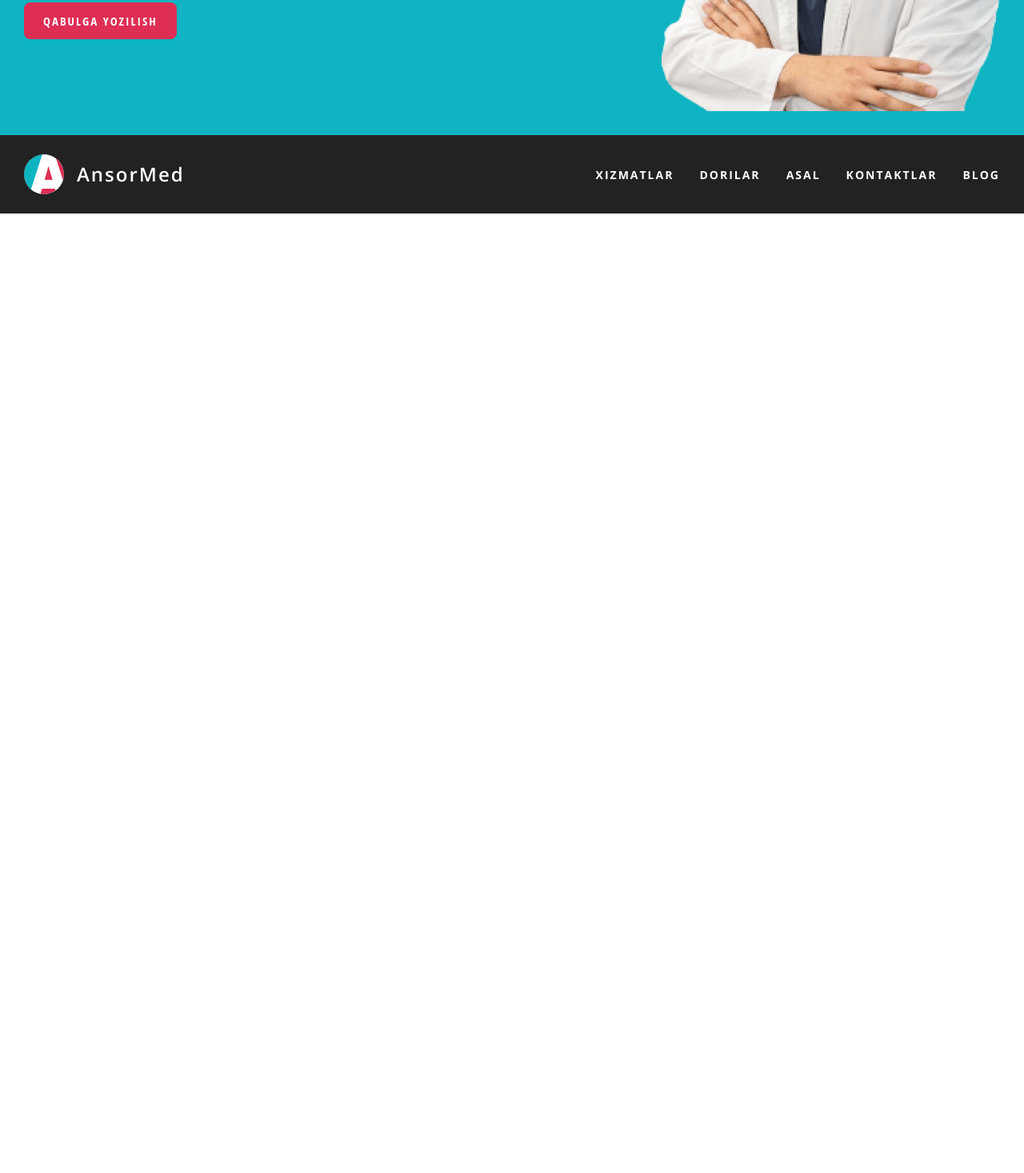
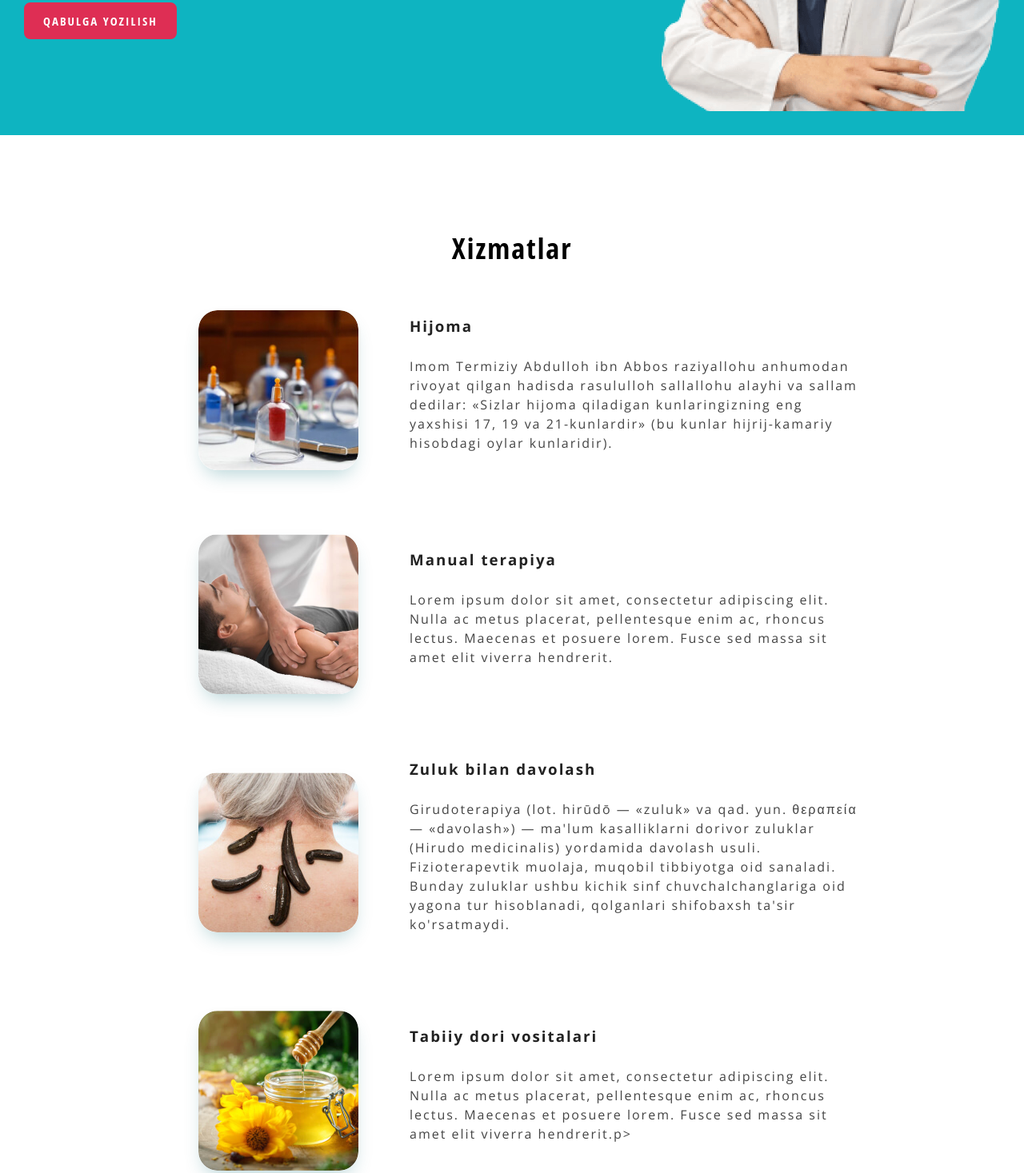
Before and after one commit to frondendtester/AnsorMed, a plain HTML site: page index.html in a window 1280 px wide. Shown: the part 493-1960 px from the top of the page at 80% size. Before the commit the page ends 800 px from the top, so only its background shows below. Drawn offline with nearby package versions, Linux system fonts and the light colour scheme.

Commit message:
Add services-sections

```diff
--- a/css/styles.css
+++ b/css/styles.css
@@ -156,7 +156,7 @@ color: #DE2E54;
 }
 
 .main-link-solid:hover	{
-	border-color: transparent;
+border-color: transparent;
 background-color: rgba(222, 46, 84, 0.80);
 color: #fff;
 }
@@ -201,6 +201,69 @@ margin-bottom: 36px;
 	align-self: flex-end;
 }
 
+/* INDEX-SERVICES */
+.index-services	{
+padding-top: 120px;
+padding-bottom: 120px;
+}
+
+.index-services-heading	{
+	margin-top: 0;
+	margin-bottom: 56px;
+	font-size: 36px;
+	line-height: 1.2;
+	font-family: "Open Sans Condensed", "Open Sans", "Arial", sans-serif;
+	color: #000;
+	text-align: center;
+}
+
+.index-services-list	{
+	width: 864px;
+	padding-top: 0;
+	padding-bottom: 0;
+	margin-left: auto;
+	margin-right: auto;
+	margin-bottom: 60px;
+	list-style: none;
+}
+
+.index-services-item:not(:last-child)	{
+margin-bottom: 80px;
+}
+
+.index-service	{
+	display: flex;
+	align-items: center;
+}
+
+.index-service-img	{
+	width: 200px;
+	height: 200px;
+	margin-right: 64px;
+	border-radius: 24px;
+	object-fit: cover;
+	box-shadow: 0px 12px 24px -8px rgba(0, 107, 116, 0.3);
+}
+
+.index-service-content	{
+	width: 600px;
+}
+
+.index-service-title	{
+	margin-top: 0;
+	margin-bottom: 24px;
+	color: #222;
+}
+
+.index-service-descripption	{
+	margin-top: 0;
+}
+
+.index-services-actions	{
+	display: flex;
+	justify-content: center;
+}
+
 
 /* SITE FOOTER */
 .site-footer	{
--- a/index.html
+++ b/index.html
@@ -55,17 +55,51 @@
           <img clas="hero-img"src="img/hero-img.png" alt="Ulug'bek Azamatov, tabib hajjom" width="423" height="504" srcset="img/hero-img.png 1x, img/hero-img@2x.png 2x">
 					</div>
 				</section>
+
+				<!-- INDEX SERVICES-->
+				<section class="index-services">
+         <div class="container">
+					<h2 class="index-services-heading">Xizmatlar</h2>
+					<ul class="index-services-list">
+						<li class="index-services-item index-service">
+							<img class="index-service-img" src="img/service-hijoma (1).jpg" alt=" "width="200" height="200" srcset="img/service-hijoma (1).jpg 1x, img/service-hijoma@2x.jpg 2x">
+							<div class="index-service-content">
+								<h3 class="index-service-title">Hijoma</h3>
+								<p class="index-service-descripption">Imom Termiziy Abdulloh ibn Abbos raziyallohu anhumodan rivoyat qilgan hadisda rasululloh sallallohu alayhi va sallam dedilar: «Sizlar hijoma qiladigan kunlaringizning eng yaxshisi 17, 19 va 21-kunlardir» (bu kunlar hijrij-kamariy hisobdagi oylar kunlaridir).</p>
+							</div>
+						</li>
+
+						<li class="index-services-item index-service">
+							<img class="index-service-img" src="img/service-manual-terapiya.jpg" alt="" width="200" height="200" srcset="img/service-manual-terapiya.jpg 1x, img/service-manual-terapiya@2x.jpg 2x">
+							<div class="index-service-content">
+								<h3 class="index-service-title">Manual terapiya</h3>
+								<p class="index-service-descripption">Lorem ipsum dolor sit amet, consectetur adipiscing elit. Nulla ac metus placerat, pellentesque enim ac, rhoncus lectus. Maecenas et posuere lorem. Fusce sed massa sit amet elit viverra hendrerit.</p>
+							</div>
+						</li>
+
+						<li class="index-services-item index-service">
+							<img class="index-service-img" src="img/service-zuluk .jpg" alt="" width="200" height="200" srcset="img/service-zuluk .jpg 1x, img/service-zuluk@2x.jpg 2x">
+							<div class="index-service-content">
+								<h3 class="index-service-title">Zuluk bilan davolash</h3>
+								<p class="index-service-descripption">Girudoterapiya (lot. hirūdō — «zuluk» va qad. yun. θεραπεία — «davolash») — ma'lum kasalliklarni dorivor zuluklar (Hirudo medicinalis) yordamida davolash usuli. Fizioterapevtik muolaja, muqobil tibbiyotga oid sanaladi. Bunday zuluklar ushbu kichik sinf chuvchalchanglariga oid yagona tur hisoblanadi, qolganlari shifobaxsh ta'sir ko'rsatmaydi.</p>
+							</div>
+						</li>
+
+						<li class="index-services-item index-service">
+							<img class="index-service-img" src="img/service-dorilar.jpg" alt="" width="200" height="200" srcset="img/service-dorilar.jpg 1x, img/service-dorilar@2x.jpg 2x">
+							<div class="index-service-content">
+								<h3 class="index-service-title">Tabiiy dori vositalari</h3>
+								<p class="index-service-descripption">Lorem ipsum dolor sit amet, consectetur adipiscing elit. Nulla ac metus placerat, pellentesque enim ac, rhoncus lectus. Maecenas et posuere lorem. Fusce sed massa sit amet elit viverra hendrerit.p>
+							</div>
+						</li>
+					</ul>
+
+					<div class="index-services-actions">
+						<a class="main-link"href="#">Qabulga yozilish</a>
+					</div>
+				 </div>
+				</section>
 			</main>
-
-
-
-
-
-
-
-			<!-- FUTURES -->
-
-			<!-- AKSIYA-->
 
 
 
```
Also changed, not shown: img/service-dorilar.jpg (added), img/service-dorilar@2x.jpg (added), img/service-hijoma (1).jpg (added), img/service-hijoma@2x .jpg (added), img/service-manual-terapiya.jpg (added), img/service-manual-terapiya@2x.jpg (added), img/service-zuluk .jpg (added), img/service-zuluk@2x.jpg (added).
